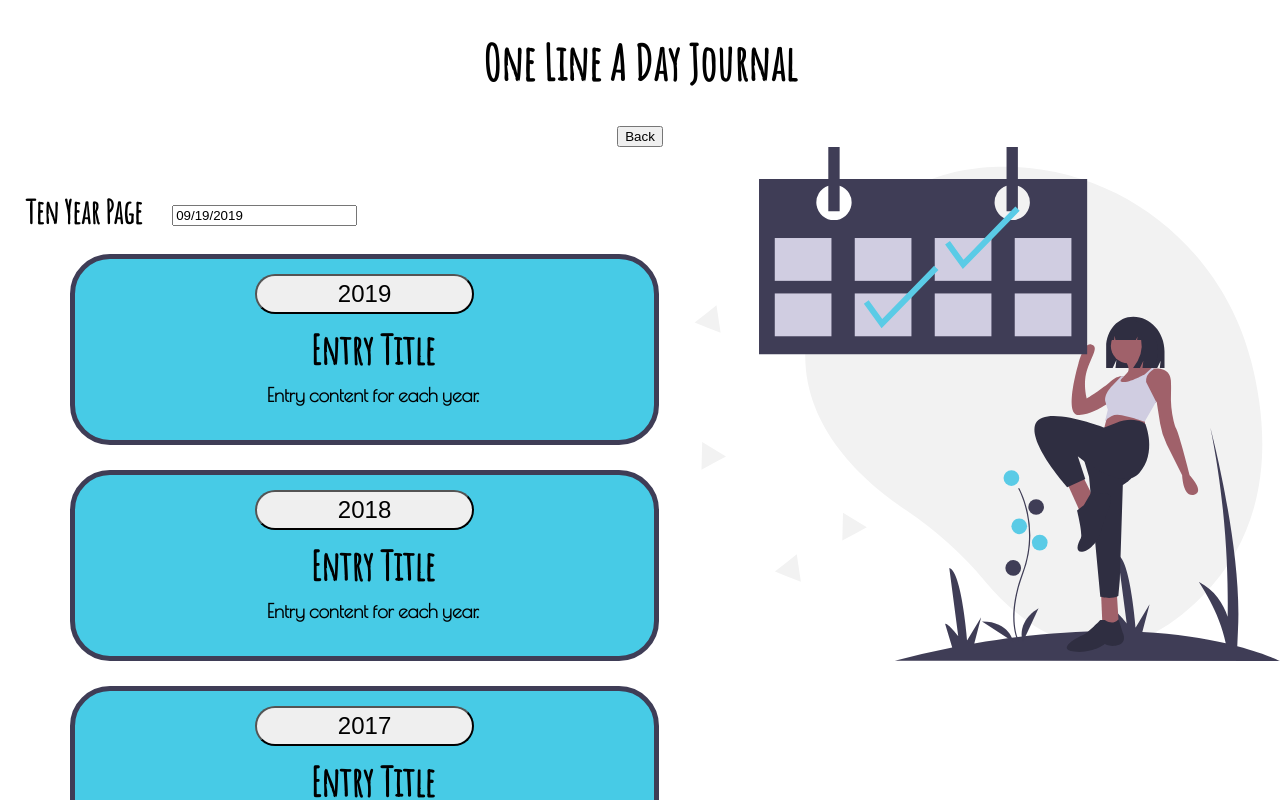
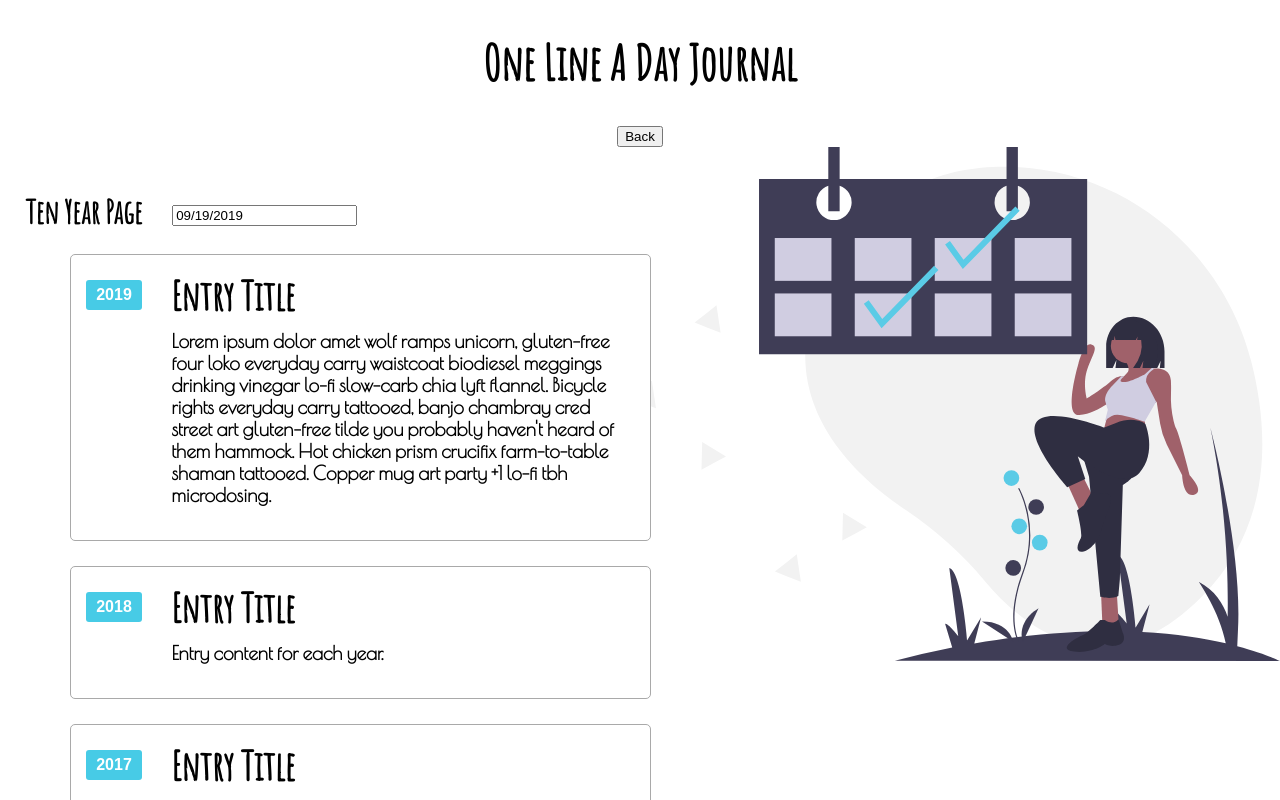
Before and after one commit to Build-Week-One-line-a-day/Front-end, a React (Create React App) app in the folder one-line/: page /full in a window 1280 px wide. Shown: the top 800 px of the page. Built offline with nearby package versions, Linux system fonts and the light colour scheme.

Commit message:
update styles to Entry.js and TenYear.js page

```diff
--- a/one-line/src/components/Journal/Entry.js
+++ b/one-line/src/components/Journal/Entry.js
@@ -11,7 +11,7 @@ export default function Entry(props) {
                 <button>06/06</button>
             </NavLink>
             <div className="text-content">
-                <p>{props.entry.name}</p>
+                <h2>{props.entry.name}</h2>
                 <p>Lorem ipsum dolor amet wolf ramps unicorn, gluten-free four loko everyday carry waistcoat biodiesel meggings drinking vinegar lo-fi slow-carb chia lyft flannel. Bicycle rights everyday carry tattooed, banjo chambray cred street art gluten-free tilde you probably haven't heard of them hammock. Hot chicken prism crucifix farm-to-table shaman tattooed. Copper mug art party +1 lo-fi tbh microdosing. </p>
             </div>
         </ContainerDiv>
@@ -37,9 +37,10 @@ const ContainerDiv = styled.div`
         border-radius: 3px;
         text-transform: uppercase;
         font-weight: bold;
-        height: 15%;
+        height: 30px;
         width: 80%;
         font-size: .9rem;
+        margin-top: 20px;
     }
     a button:hover{
         transition: all 150ms linear;
@@ -51,4 +52,15 @@ const ContainerDiv = styled.div`
         margin-left: 4%;
     }
 
+    h2 {
+        font-family: 'Amatic SC',cursive;
+        font-size: 2rem;
+        margin-top: 15px;
+    }
+
+    p {
+        font-family: 'Poiret One',cursive;
+        font-weight: 600;
+    }
+
 `
--- a/one-line/src/components/Journal/TenYear.js
+++ b/one-line/src/components/Journal/TenYear.js
@@ -25,10 +25,12 @@ export default function TenYear() {
 
                 <div className="entry-content">
                     <div className="single-entry">
+
                         <button>2019</button>
+
                         <div className="text">
                             <h2>Entry Title</h2>
-                            <p>Entry content for each year.</p>
+                            <p>Lorem ipsum dolor amet wolf ramps unicorn, gluten-free four loko everyday carry waistcoat biodiesel meggings drinking vinegar lo-fi slow-carb chia lyft flannel. Bicycle rights everyday carry tattooed, banjo chambray cred street art gluten-free tilde you probably haven't heard of them hammock. Hot chicken prism crucifix farm-to-table shaman tattooed. Copper mug art party +1 lo-fi tbh microdosing.</p>
                         </div>
                     </div>
 
@@ -172,33 +174,50 @@ const ContainerDiv = styled.div`
             margin: 0 auto;
 
             .single-entry {
-                display: flex;
-                align-items: center;
+                display: grid;
+                grid-template-columns: 85px 1fr;
+                text-align: left;
+
+
+
+
+                // display: flex;
+                // align-items: center;
                 width: 68%;
-                background-color: #47CBE6;
+                background-color: #fff;
                 margin-bottom: 25px;
                 padding: 15px;
-                border: 5px solid #3F3D56;
-                border-radius: 40px;
+                // border: 5px solid #3F3D56;
+                // border-radius: 40px;
                 flex-direction: column;
                 margin-right: 21px;
 
+                border: .5px solid darkgray;
+                border-radius: 5px;
+
                 button {
-                    width: 40%;
-                    height: 40px;
-                    font-size: 1.5rem;
-                    border-radius: 25px;
-
+                    color: #fff;
+                    background: #47CBE6;
+                    padding: 6px 6px;
+                    cursor: pointer;
+                    border: 0 none;
+                    border-radius: 3px;
+                    text-transform: uppercase;
+                    font-weight: bold;
+                    height: 30px;
+                    width: 65%;
+                    font-size: 1rem;
+                    margin-top: 10px;
                 }
 
                 .text {
-                    padding-left: 3%;
+                    // padding-left: 3%;
                     width: 100%;
 
                     h2 {
                         font-size: 2.5rem;
                         margin-bottom: 0px;
-                        margin-top: 10px;
+                        margin-top: 0px;
                     }
 
                     p {
```
